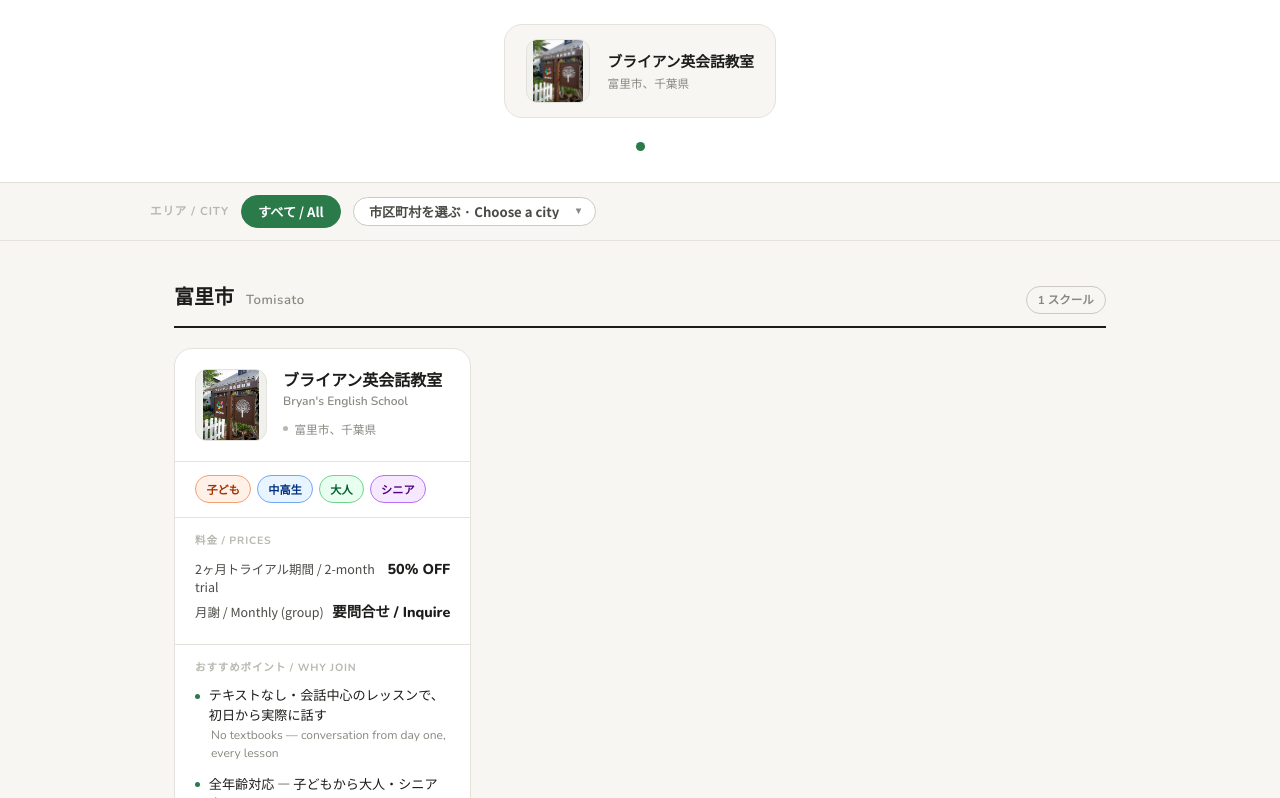
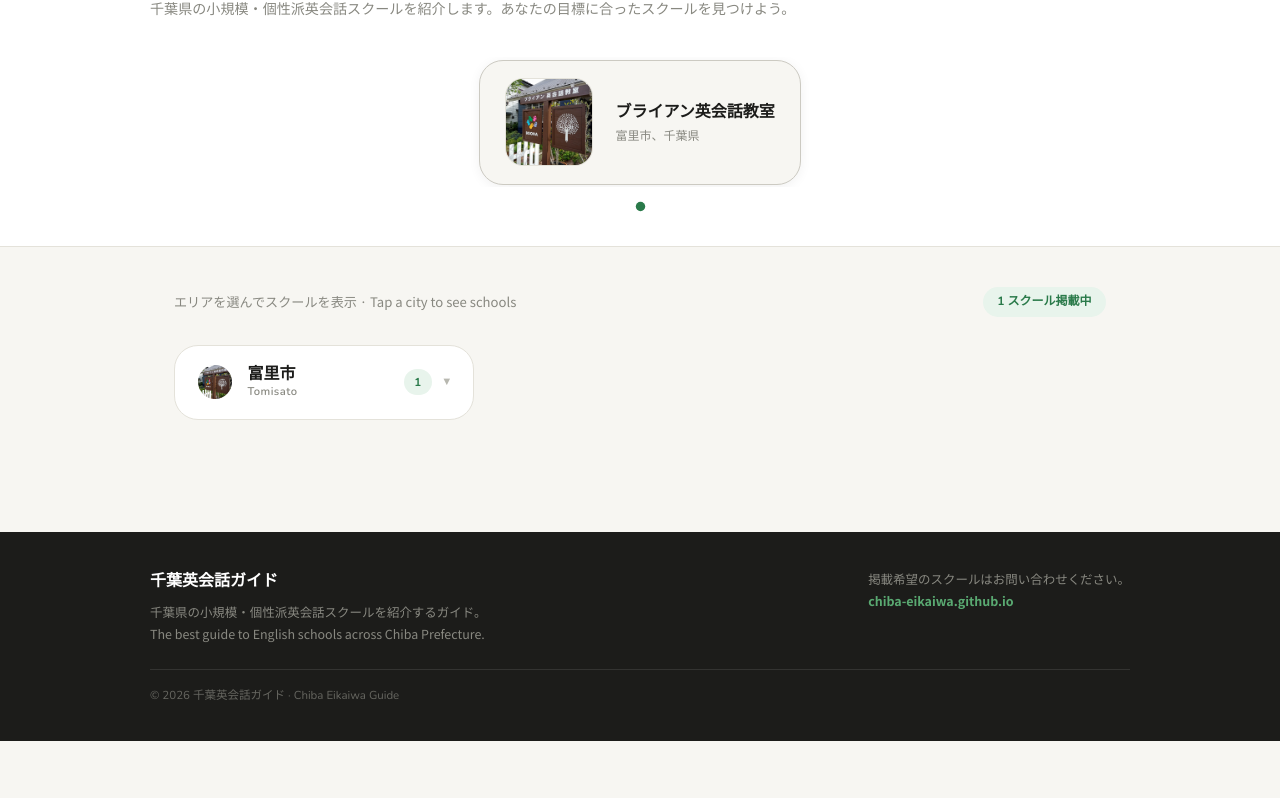
Before and after one commit to Booha-Adventure-Studios/chiba-eikaiwa, a plain HTML site: page index.html in a window 1280 px wide. Shown: the part 232-1030 px from the top of the page. After the commit the page ends 973 px from the top, so only its background shows below. Drawn offline with nearby package versions, Linux system fonts and the light colour scheme.

Commit message:
Update index.html

```diff
--- a/index.html
+++ b/index.html
@@ -22,118 +22,130 @@
   </script>
   <link rel="preconnect" href="https://fonts.googleapis.com">
   <link rel="preconnect" href="https://fonts.gstatic.com" crossorigin>
-  <link href="https://fonts.googleapis.com/css2?family=Noto+Sans+JP:wght@400;500;700&family=Nunito:wght@400;600;700;800&display=swap" rel="stylesheet">
+  <link href="https://fonts.googleapis.com/css2?family=Noto+Sans+JP:wght@400;500;700&family=Nunito:wght@400;600;700;800;900&display=swap" rel="stylesheet">
   <style>
     *,*::before,*::after{box-sizing:border-box;margin:0;padding:0}
     :root{
       --ink:#1c1c1a;--ink-mid:#4a4a46;--ink-soft:#888880;--ink-faint:#b8b8b0;
       --page:#f7f6f2;--white:#ffffff;--card-bg:#ffffff;
       --rule:#e4e2da;--rule-mid:#cccac2;
-      --accent:#2a7a4a;--accent-light:#e8f4ec;
+      --accent:#2a7a4a;--accent-light:#e8f4ec;--accent-dark:#1d5c36;
       --sans:'Nunito',sans-serif;--jp:'Noto Sans JP',sans-serif;
-      --r:12px;--r-lg:18px;--r-pill:100px;--max:980px;
+      --r:12px;--r-lg:18px;--r-xl:24px;--r-pill:100px;--max:980px;
     }
     html{scroll-behavior:smooth}
     body{font-family:var(--sans);background:var(--page);color:var(--ink);font-size:16px;line-height:1.65;-webkit-font-smoothing:antialiased}
 
     /* HEADER */
     .site-header{background:var(--white);border-bottom:1px solid var(--rule);padding:0 1.5rem}
-    .header-inner{max-width:var(--max);margin:0 auto;display:flex;align-items:center;gap:1rem;padding:0.85rem 0}
-    .header-logo{height:40px;width:auto;display:block;flex-shrink:0;object-fit:contain}
-    .header-title{font-family:var(--sans);font-size:1rem;font-weight:800;color:var(--ink);line-height:1.25;text-decoration:none}
-    .header-title span{display:block;font-size:0.65rem;font-weight:600;color:var(--ink-soft);letter-spacing:0.05em;text-transform:uppercase}
+    .header-inner{max-width:var(--max);margin:0 auto;display:flex;align-items:center;gap:1.1rem;padding:0.85rem 0}
+    .header-logo{height:52px;width:auto;display:block;flex-shrink:0;object-fit:contain}
+    .header-title{font-family:var(--sans);font-size:1.05rem;font-weight:800;color:var(--ink);line-height:1.25;text-decoration:none}
+    .header-title span{display:block;font-size:0.65rem;font-weight:600;color:var(--ink-soft);letter-spacing:0.06em;text-transform:uppercase;margin-top:0.15rem}
 
     /* HERO */
-    .hero{background:var(--white);border-bottom:1px solid var(--rule);padding:2.5rem 1.5rem 2rem;overflow:hidden}
+    .hero{background:var(--white);border-bottom:1px solid var(--rule);padding:2.75rem 1.5rem 2.25rem;overflow:hidden}
     .hero-inner{max-width:var(--max);margin:0 auto}
-    .hero h1{font-family:var(--sans);font-size:clamp(1.6rem,3.5vw,2.4rem);font-weight:800;color:var(--ink);line-height:1.2;margin-bottom:0.5rem}
+    .hero h1{font-family:var(--sans);font-size:clamp(1.75rem,4vw,2.6rem);font-weight:900;color:var(--ink);line-height:1.15;margin-bottom:0.5rem}
     .hero h1 em{font-style:normal;color:var(--accent)}
-    .hero-sub{font-family:var(--jp);font-size:0.88rem;color:var(--ink-soft);margin-bottom:2rem;line-height:1.8}
+    .hero-sub{font-family:var(--jp);font-size:0.88rem;color:var(--ink-soft);margin-bottom:2.25rem;line-height:1.8}
 
     /* SLIDESHOW */
-    .slideshow-wrap{position:relative;height:116px;overflow:hidden}
-    .slideshow-track{position:relative;width:100%;height:116px}
+    .slideshow-wrap{position:relative;height:130px;overflow:hidden}
+    .slideshow-track{position:relative;width:100%;height:130px}
     .slide-item{position:absolute;inset:0;display:flex;align-items:center;justify-content:center;opacity:0;transition:opacity 0.7s ease}
     .slide-item.active{opacity:1}
-    .slide-card{display:flex;align-items:center;gap:1.1rem;background:var(--page);border:1px solid var(--rule);border-radius:var(--r-lg);padding:0.9rem 1.3rem;min-width:240px;max-width:400px}
-    .slide-icon{width:64px;height:64px;border-radius:var(--r);flex-shrink:0;overflow:hidden;background:#f0f0ec;border:1px solid var(--rule);display:flex;align-items:center;justify-content:center}
-    .slide-icon img{width:100%;height:100%;object-fit:contain;display:block}
-    .slide-icon-initials{font-family:var(--sans);font-size:1.4rem;font-weight:800}
-    .slide-name{font-family:var(--jp);font-size:0.92rem;font-weight:700;color:var(--ink);line-height:1.3}
-    .slide-address{font-family:var(--jp);font-size:0.73rem;color:var(--ink-soft);margin-top:0.25rem;line-height:1.5}
-    .slide-dots{display:flex;justify-content:center;gap:6px;margin-top:0.85rem}
+    .slide-card{display:flex;align-items:center;gap:1.4rem;background:var(--page);border:1.5px solid var(--rule-mid);border-radius:var(--r-xl);padding:1.1rem 1.6rem;min-width:260px;max-width:460px;box-shadow:0 2px 12px rgba(0,0,0,0.06)}
+    .slide-icon{width:88px;height:88px;border-radius:var(--r-lg);flex-shrink:0;overflow:hidden;background:#f0f0ec;border:1.5px solid var(--rule);display:flex;align-items:center;justify-content:center}
+    .slide-icon img{width:100%;height:100%;object-fit:cover;display:block}
+    .slide-icon-initials{font-family:var(--sans);font-size:1.8rem;font-weight:900}
+    .slide-name{font-family:var(--jp);font-size:1rem;font-weight:700;color:var(--ink);line-height:1.3}
+    .slide-address{font-family:var(--jp);font-size:0.75rem;color:var(--ink-soft);margin-top:0.3rem;line-height:1.5}
+    .slide-dots{display:flex;justify-content:center;gap:6px;margin-top:1rem}
     .slide-dot{width:7px;height:7px;border-radius:50%;background:var(--rule-mid);cursor:pointer;transition:background 0.2s,transform 0.2s;border:none;padding:0}
-    .slide-dot.active{background:var(--accent);transform:scale(1.3)}
-
-    /* CITY NAV */
-    .city-nav{background:var(--page);border-bottom:1px solid var(--rule);padding:0.75rem 1.5rem;position:sticky;top:0;z-index:20}
-    .city-nav-inner{max-width:var(--max);margin:0 auto;display:flex;align-items:center;gap:0.75rem;flex-wrap:wrap}
-    .city-label{font-size:0.72rem;font-weight:700;letter-spacing:0.08em;text-transform:uppercase;color:var(--ink-faint);white-space:nowrap}
-    .city-all-btn{font-family:var(--jp);font-size:0.82rem;font-weight:700;padding:0.38rem 1rem;border-radius:var(--r-pill);border:1.5px solid var(--rule-mid);background:transparent;color:var(--ink-mid);cursor:pointer;transition:all 0.15s;white-space:nowrap}
-    .city-all-btn.active,.city-all-btn:hover{background:var(--accent);border-color:var(--accent);color:white}
-    .city-dropdown-wrap{position:relative}
-    .city-select{font-family:var(--jp);font-size:0.82rem;font-weight:600;padding:0.38rem 2.2rem 0.38rem 0.95rem;border-radius:var(--r-pill);border:1.5px solid var(--rule-mid);background:var(--white);color:var(--ink-mid);cursor:pointer;appearance:none;-webkit-appearance:none;outline:none;transition:border-color 0.15s}
-    .city-select:hover,.city-select:focus{border-color:var(--accent);color:var(--accent)}
-    .city-dropdown-arrow{position:absolute;right:0.8rem;top:50%;transform:translateY(-50%);pointer-events:none;font-size:0.6rem;color:var(--ink-soft)}
+    .slide-dot.active{background:var(--accent);transform:scale(1.35)}
 
     /* MAIN */
-    .main{max-width:var(--max);margin:0 auto;padding:2.5rem 1.5rem 4rem}
+    .main{max-width:var(--max);margin:0 auto;padding:2.5rem 1.5rem 5rem}
 
-    /* CITY SECTION */
-    .city-section{margin-bottom:3rem}
-    .city-section-head{display:flex;align-items:baseline;gap:0.75rem;margin-bottom:1.25rem;padding-bottom:0.75rem;border-bottom:2px solid var(--ink)}
-    .city-section-head h2{font-size:1.25rem;font-weight:800;color:var(--ink)}
-    .city-en{font-size:0.82rem;font-weight:600;color:var(--ink-soft);letter-spacing:0.04em}
-    .school-count-badge{margin-left:auto;font-size:0.72rem;font-weight:700;color:var(--ink-soft);background:var(--page);border:1px solid var(--rule-mid);border-radius:var(--r-pill);padding:0.2rem 0.7rem}
+    /* SECTION INTRO */
+    .section-intro{display:flex;align-items:center;justify-content:space-between;margin-bottom:1.75rem;flex-wrap:wrap;gap:0.75rem}
+    .section-intro-text{font-family:var(--jp);font-size:0.82rem;color:var(--ink-soft)}
+    .total-badge{font-size:0.75rem;font-weight:700;color:var(--accent);background:var(--accent-light);border-radius:var(--r-pill);padding:0.3rem 0.9rem}
 
-    /* CARDS */
-    .cards-grid{display:grid;grid-template-columns:repeat(auto-fill,minmax(290px,1fr));gap:1.25rem}
-    .school-card{background:var(--card-bg);border:1px solid var(--rule);border-radius:var(--r-lg);overflow:hidden;display:flex;flex-direction:column;transition:border-color 0.15s,transform 0.15s}
-    .school-card:hover{border-color:var(--rule-mid);transform:translateY(-2px)}
+    /* CITY GRID */
+    .city-grid{display:grid;grid-template-columns:repeat(auto-fill,minmax(260px,1fr));gap:1rem}
 
-    .card-header{padding:1.25rem;display:flex;align-items:flex-start;gap:1rem;border-bottom:1px solid var(--rule)}
-    .card-logo{width:72px;height:72px;border-radius:var(--r);flex-shrink:0;overflow:hidden;background:#f0f0ec;border:1px solid var(--rule);display:flex;align-items:center;justify-content:center}
-    .card-logo img{width:100%;height:100%;object-fit:contain;display:block}
-    .card-logo-initials{font-family:var(--sans);font-size:1.4rem;font-weight:800}
+    .city-tile{background:var(--white);border:1.5px solid var(--rule);border-radius:var(--r-xl);overflow:hidden;cursor:pointer;transition:border-color 0.2s,transform 0.2s,box-shadow 0.2s}
+    .city-tile:hover{border-color:var(--accent);transform:translateY(-2px);box-shadow:0 6px 24px rgba(42,122,74,0.1)}
+    .city-tile.open{border-color:var(--accent);box-shadow:0 6px 24px rgba(42,122,74,0.12)}
+
+    .city-tile-head{display:flex;align-items:center;justify-content:space-between;padding:1.1rem 1.3rem;gap:0.75rem}
+    .city-tile-left{display:flex;align-items:center;gap:0.85rem}
+    .city-avatar-stack{display:flex;flex-direction:row}
+    .city-avatar{width:38px;height:38px;border-radius:50%;border:2.5px solid var(--white);overflow:hidden;background:#f0f0ec;display:flex;align-items:center;justify-content:center;flex-shrink:0;margin-left:-10px}
+    .city-avatar:first-child{margin-left:0}
+    .city-avatar img{width:100%;height:100%;object-fit:cover}
+    .city-avatar-initials{font-size:0.75rem;font-weight:900}
+    .city-name-block{}
+    .city-name{font-family:var(--jp);font-size:1rem;font-weight:700;color:var(--ink);line-height:1.2}
+    .city-name-en{font-size:0.7rem;font-weight:600;color:var(--ink-soft);letter-spacing:0.04em}
+    .city-tile-right{display:flex;align-items:center;gap:0.6rem;flex-shrink:0}
+    .city-count{font-size:0.72rem;font-weight:700;color:var(--accent);background:var(--accent-light);border-radius:var(--r-pill);padding:0.2rem 0.65rem}
+    .city-chevron{font-size:0.7rem;color:var(--ink-faint);transition:transform 0.25s}
+    .city-tile.open .city-chevron{transform:rotate(180deg)}
+
+    /* SCHOOLS PANEL */
+    .schools-panel{display:none;border-top:1.5px solid var(--rule);padding:1.25rem;background:var(--page);display:none;flex-direction:column;gap:1rem}
+    .city-tile.open .schools-panel{display:flex}
+
+    /* SCHOOL CARD */
+    .school-card{background:var(--card-bg);border:1px solid var(--rule);border-radius:var(--r-lg);overflow:hidden;display:flex;flex-direction:column;transition:border-color 0.15s}
+    .school-card:hover{border-color:var(--rule-mid)}
+
+    .card-header{padding:1.1rem;display:flex;align-items:flex-start;gap:0.9rem;border-bottom:1px solid var(--rule)}
+    .card-logo{width:64px;height:64px;border-radius:var(--r);flex-shrink:0;overflow:hidden;background:#f0f0ec;border:1px solid var(--rule);display:flex;align-items:center;justify-content:center}
+    .card-logo img{width:100%;height:100%;object-fit:cover;display:block}
+    .card-logo-initials{font-family:var(--sans);font-size:1.3rem;font-weight:900}
     .card-name-block{flex:1;min-width:0}
-    .card-name{font-family:var(--jp);font-size:1rem;font-weight:700;color:var(--ink);line-height:1.3}
-    .card-name-en{font-size:0.75rem;font-weight:600;color:var(--ink-soft);margin-top:0.15rem;margin-bottom:0.45rem}
-    .card-location{display:flex;align-items:center;gap:0.4rem;font-family:var(--jp);font-size:0.73rem;color:var(--ink-soft)}
+    .card-name{font-family:var(--jp);font-size:0.95rem;font-weight:700;color:var(--ink);line-height:1.3}
+    .card-name-en{font-size:0.72rem;font-weight:600;color:var(--ink-soft);margin-top:0.1rem;margin-bottom:0.4rem}
+    .card-location{display:flex;align-items:center;gap:0.4rem;font-family:var(--jp);font-size:0.7rem;color:var(--ink-soft)}
     .loc-dot{width:5px;height:5px;border-radius:50%;background:var(--ink-faint);flex-shrink:0}
 
-    .age-tags{display:flex;flex-wrap:wrap;gap:0.35rem;padding:0.85rem 1.25rem;border-bottom:1px solid var(--rule)}
-    .age-tag{font-family:var(--jp);font-size:0.7rem;font-weight:700;padding:0.22rem 0.65rem;border-radius:var(--r-pill);border:1.5px solid}
+    .age-tags{display:flex;flex-wrap:wrap;gap:0.3rem;padding:0.75rem 1.1rem;border-bottom:1px solid var(--rule)}
+    .age-tag{font-family:var(--jp);font-size:0.68rem;font-weight:700;padding:0.2rem 0.6rem;border-radius:var(--r-pill);border:1.5px solid}
 
-    .card-prices{padding:0.9rem 1.25rem;border-bottom:1px solid var(--rule)}
-    .section-label{font-size:0.66rem;font-weight:700;letter-spacing:0.08em;text-transform:uppercase;color:var(--ink-faint);margin-bottom:0.55rem}
+    .card-prices{padding:0.85rem 1.1rem;border-bottom:1px solid var(--rule)}
+    .section-label{font-size:0.63rem;font-weight:700;letter-spacing:0.08em;text-transform:uppercase;color:var(--ink-faint);margin-bottom:0.5rem}
     .price-row{display:flex;justify-content:space-between;align-items:baseline;margin-bottom:0.3rem;gap:0.5rem}
-    .price-name{font-family:var(--jp);font-size:0.78rem;color:var(--ink-mid);flex:1;line-height:1.4}
-    .price-amount{font-family:var(--sans);font-size:0.9rem;font-weight:800;color:var(--ink);white-space:nowrap}
+    .price-name{font-family:var(--jp);font-size:0.75rem;color:var(--ink-mid);flex:1;line-height:1.4}
+    .price-amount{font-family:var(--sans);font-size:0.88rem;font-weight:800;color:var(--ink);white-space:nowrap}
 
-    .card-points{padding:0.9rem 1.25rem;flex:1;border-bottom:1px solid var(--rule)}
-    .point-item{margin-bottom:0.7rem}
+    .card-points{padding:0.85rem 1.1rem;flex:1;border-bottom:1px solid var(--rule)}
+    .point-item{margin-bottom:0.65rem}
     .point-item:last-child{margin-bottom:0}
-    .point-jp{display:flex;gap:0.55rem;align-items:flex-start}
+    .point-jp{display:flex;gap:0.5rem;align-items:flex-start}
     .point-dot{width:5px;height:5px;border-radius:50%;margin-top:0.52em;flex-shrink:0;background:var(--accent)}
-    .point-text-jp{font-family:var(--jp);font-size:0.82rem;color:var(--ink);line-height:1.5;font-weight:500}
-    .point-text-en{font-family:var(--sans);font-size:0.75rem;color:var(--ink-soft);line-height:1.5;margin-top:0.1rem;padding-left:1rem}
+    .point-text-jp{font-family:var(--jp);font-size:0.8rem;color:var(--ink);line-height:1.5;font-weight:500}
+    .point-text-en{font-family:var(--sans);font-size:0.72rem;color:var(--ink-soft);line-height:1.5;margin-top:0.1rem;padding-left:1rem}
 
-    .card-footer{padding:1rem 1.25rem}
-    .visit-btn{display:block;width:100%;padding:0.72rem 1rem;border-radius:var(--r);font-family:var(--sans);font-size:0.88rem;font-weight:700;text-align:center;text-decoration:none;transition:opacity 0.15s;color:white}
+    .card-footer{padding:0.9rem 1.1rem}
+    .visit-btn{display:block;width:100%;padding:0.68rem 1rem;border-radius:var(--r);font-family:var(--sans);font-size:0.85rem;font-weight:700;text-align:center;text-decoration:none;transition:opacity 0.15s;color:white}
     .visit-btn:hover{opacity:0.85}
 
     /* FOOTER */
-    .site-footer{background:var(--ink);color:#888880;padding:2rem 1.5rem;margin-top:2rem}
+    .site-footer{background:var(--ink);color:#888880;padding:2.25rem 1.5rem;margin-top:2rem}
     .footer-inner{max-width:var(--max);margin:0 auto;display:flex;flex-wrap:wrap;gap:1.5rem;justify-content:space-between}
-    .footer-name{font-size:0.95rem;font-weight:800;color:white;margin-bottom:0.4rem}
-    .footer-text{font-family:var(--jp);font-size:0.78rem;line-height:1.75}
+    .footer-name{font-size:1rem;font-weight:800;color:white;margin-bottom:0.4rem}
+    .footer-text{font-family:var(--jp);font-size:0.78rem;line-height:1.8}
     .footer-link{color:#5aaa72;font-weight:600;text-decoration:none}
     .footer-copy{max-width:var(--max);margin:1.5rem auto 0;padding-top:1rem;border-top:1px solid rgba(255,255,255,0.1);font-size:0.72rem;color:#666660}
 
     @media(max-width:640px){
       .hero{padding:2rem 1.2rem 1.75rem}
       .main{padding:2rem 1.2rem 3rem}
-      .cards-grid{grid-template-columns:1fr}
+      .city-grid{grid-template-columns:1fr}
     }
   </style>
 </head>
@@ -151,10 +163,9 @@
 
 <section class="hero">
   <div class="hero-inner">
-    <h1>The best guide to <em>English schools</em> in Chiba.</h1>
+    <h1>Find the best school<br>to fit your <em>goals.</em></h1>
     <p class="hero-sub">
-      千葉県の小規模・個性派英会話スクールを紹介します。大手チェーンではなく、本物の英語教育を。<br>
-      Small, independent schools. Real teachers. Find one near you.
+      千葉県の小規模・個性派英会話スクールを紹介します。あなたの目標に合ったスクールを見つけよう。
     </p>
     <div class="slideshow-wrap">
       <div class="slideshow-track" id="slideshowTrack"></div>
@@ -163,20 +174,13 @@
   </div>
 </section>
 
-<nav class="city-nav">
-  <div class="city-nav-inner">
-    <span class="city-label">エリア / City</span>
-    <button class="city-all-btn active" id="allBtn" onclick="filterByCity('all')">すべて / All</button>
-    <div class="city-dropdown-wrap">
-      <select class="city-select" id="citySelect" onchange="filterByCity(this.value)">
-        <option value="">市区町村を選ぶ · Choose a city</option>
-      </select>
-      <span class="city-dropdown-arrow">▼</span>
-    </div>
+<main class="main" id="schoolsMain">
+  <div class="section-intro">
+    <span class="section-intro-text">エリアを選んでスクールを表示 · Tap a city to see schools</span>
+    <span class="total-badge" id="totalBadge"></span>
   </div>
-</nav>
-
-<main class="main" id="schoolsMain"></main>
+  <div class="city-grid" id="cityGrid"></div>
+</main>
 
 <footer class="site-footer">
   <div class="footer-inner">
@@ -184,7 +188,7 @@
       <div class="footer-name">千葉英会話ガイド</div>
       <div class="footer-text">
         千葉県の小規模・個性派英会話スクールを紹介するガイド。<br>
-        The best guide to boutique English schools across Chiba Prefecture.
+        The best guide to English schools across Chiba Prefecture.
       </div>
     </div>
     <div>
@@ -194,7 +198,7 @@
       </div>
     </div>
   </div>
-  <div class="footer-copy">© 2025 千葉英会話ガイド · Chiba Eikaiwa Guide</div>
+  <div class="footer-copy">© 2026 千葉英会話ガイド · Chiba Eikaiwa Guide</div>
 </footer>
 
 <script src="schools.js"></script>
@@ -208,53 +212,12 @@
     {bg:'#ffe8f0',border:'#f070a8',text:'#800040'},
   ];
   const CARD_COLORS=['#2a7a4a','#1a4a8a','#7a2a4a','#4a2a8a','#7a4a1a','#1a6a6a'];
-  const ALL_CITIES=[
-    {jp:'千葉市',en:'Chiba City'},{jp:'船橋市',en:'Funabashi'},{jp:'市川市',en:'Ichikawa'},
-    {jp:'松戸市',en:'Matsudo'},{jp:'柏市',en:'Kashiwa'},{jp:'市原市',en:'Ichihara'},
-    {jp:'八千代市',en:'Yachiyo'},{jp:'習志野市',en:'Narashino'},{jp:'流山市',en:'Nagareyama'},
-    {jp:'我孫子市',en:'Abiko'},{jp:'鎌ケ谷市',en:'Kamagaya'},{jp:'浦安市',en:'Urayasu'},
-    {jp:'四街道市',en:'Yotsukaido'},{jp:'八街市',en:'Yachiimachi'},{jp:'印西市',en:'Inzai'},
-    {jp:'白井市',en:'Shiroi'},{jp:'富里市',en:'Tomisato'},{jp:'佐倉市',en:'Sakura'},
-    {jp:'成田市',en:'Narita'},{jp:'銚子市',en:'Choshi'},{jp:'旭市',en:'Asahi'},
-    {jp:'匝瑳市',en:'Sosa'},{jp:'香取市',en:'Katori'},{jp:'山武市',en:'Sammu'},
-    {jp:'いすみ市',en:'Isumi'},{jp:'大網白里市',en:'Oamishirasato'},{jp:'東金市',en:'Togane'},
-    {jp:'茂原市',en:'Mobara'},{jp:'勝浦市',en:'Katsuura'},{jp:'木更津市',en:'Kisarazu'},
-    {jp:'君津市',en:'Kimitsu'},{jp:'富津市',en:'Futtsu'},{jp:'袖ケ浦市',en:'Sodegaura'},
-    {jp:'南房総市',en:'Minamiboso'},{jp:'鴨川市',en:'Kamogawa'},{jp:'館山市',en:'Tateyama'},
-    {jp:'いちはら市',en:'Ichihara East'}
-  ];
-
-  function buildCityDropdown(){
-    const sel=document.getElementById('citySelect');
-    ALL_CITIES.forEach(c=>{
-      const o=document.createElement('option');
-      o.value=c.jp;
-      o.textContent=c.jp+' / '+c.en;
-      sel.appendChild(o);
-    });
-  }
-
-  function filterByCity(city){
-    const allBtn=document.getElementById('allBtn');
-    const sel=document.getElementById('citySelect');
-    if(city==='all'||city===''){
-      allBtn.classList.add('active');
-      sel.value='';
-    } else {
-      allBtn.classList.remove('active');
-    }
-    document.querySelectorAll('.city-section').forEach(sec=>{
-      sec.style.display=(city==='all'||city===''||sec.dataset.city===city)?'':'none';
-    });
-  }
 
   function buildSlideshow(){
     const track=document.getElementById('slideshowTrack');
     const dots=document.getElementById('slideDots');
-    const first=SCHOOLS[0];
-    const rest=[...SCHOOLS.slice(1)].sort(()=>Math.random()-0.5);
-    const ordered=[first,...rest];
-    ordered.forEach((s,i)=>{
+    const shuffled=[...SCHOOLS].sort(()=>Math.random()-0.5);
+    shuffled.forEach((s,i)=>{
       const slide=document.createElement('div');
       slide.className='slide-item'+(i===0?' active':'');
       const icon=s.logo
@@ -280,7 +243,7 @@
       dots.querySelectorAll('.slide-dot').forEach((el,i)=>el.classList.toggle('active',i===n));
       cur=n;
     }
-    if(ordered.length>1) setInterval(()=>goToSlide((cur+1)%ordered.length),2800);
+    if(shuffled.length>1) setInterval(()=>goToSlide((cur+1)%shuffled.length),2800);
   }
 
   function buildCard(school,idx){
@@ -328,31 +291,68 @@
       </article>`;
   }
 
-  function buildSchools(){
-    const main=document.getElementById('schoolsMain');
+  function buildCityGrid(){
+    const grid=document.getElementById('cityGrid');
+    const badge=document.getElementById('totalBadge');
+    badge.textContent=SCHOOLS.length+' スクール掲載中';
+
     const cities=[...new Set(SCHOOLS.map(s=>s.city))];
-    let idx=0;
+    let cardIdx=0;
+
     cities.forEach(city=>{
       const list=SCHOOLS.filter(s=>s.city===city);
       const en=list[0].cityEn;
-      const sec=document.createElement('div');
-      sec.className='city-section';
-      sec.dataset.city=city;
-      sec.innerHTML=`
-        <div class="city-section-head">
-          <h2>${city}</h2><span class="city-en">${en}</span>
-          <span class="school-count-badge">${list.length} スクール</span>
+
+      // Avatar stack (up to 3)
+      const avatars=list.slice(0,3).map(s=>{
+        const img=s.logo
+          ?`<img src="${s.logo}" alt="${s.name}">`
+          :`<span class="city-avatar-initials" style="color:${s.logoColor}">${s.logoInitials}</span>`;
+        return `<div class="city-avatar">${img}</div>`;
+      }).join('');
+
+      // Cards html
+      const cardsHtml=list.map(s=>buildCard(s,cardIdx++)).join('');
+
+      const tile=document.createElement('div');
+      tile.className='city-tile';
+      tile.dataset.city=city;
+      tile.innerHTML=`
+        <div class="city-tile-head">
+          <div class="city-tile-left">
+            <div class="city-avatar-stack">${avatars}</div>
+            <div class="city-name-block">
+              <div class="city-name">${city}</div>
+              <div class="city-name-en">${en}</div>
+            </div>
+          </div>
+          <div class="city-tile-right">
+            <span class="city-count">${list.length}</span>
+            <span class="city-chevron">▼</span>
+          </div>
         </div>
-        <div class="cards-grid"></div>`;
-      main.appendChild(sec);
-      const grid=sec.querySelector('.cards-grid');
-      list.forEach(s=>{grid.innerHTML+=buildCard(s,idx);idx++;});
+        <div class="schools-panel">${cardsHtml}</div>`;
+
+      tile.querySelector('.city-tile-head').addEventListener('click',()=>{
+        const isOpen=tile.classList.contains('open');
+        // Close all
+        document.querySelectorAll('.city-tile.open').forEach(t=>{
+          t.classList.remove('open');
+          t.querySelector('.schools-panel').style.display='none';
+        });
+        if(!isOpen){
+          tile.classList.add('open');
+          tile.querySelector('.schools-panel').style.display='flex';
+          setTimeout(()=>tile.scrollIntoView({behavior:'smooth',block:'nearest'}),50);
+        }
+      });
+
+      grid.appendChild(tile);
     });
   }
 
-  buildCityDropdown();
   buildSlideshow();
-  buildSchools();
+  buildCityGrid();
 </script>
 </body>
 </html>
```
